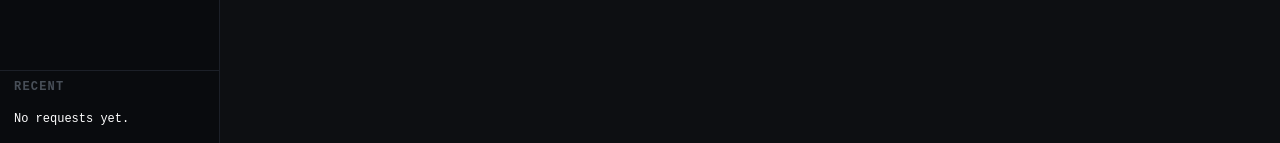
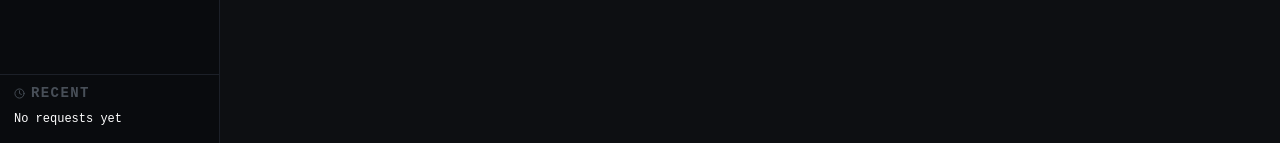
Before and after one commit to vilnout/ReqLab, a React (Vite) app: page / in a window 1280 px wide. Shown: the part 657-800 px from the top of the page. Built offline with nearby package versions, Linux system fonts and the light colour scheme.

Commit message:
feat: add recent history to sidebar via RecentHistory component

```diff
--- /dev/null
+++ b/src/components/layout/sidebar/RecentHistory.tsx
@@ -0,0 +1,61 @@
+import { MethodBadge } from "@/components/request/MethodSelector";
+import { DeleteButton } from "@/components/ui/DeleteButton";
+import { useRequestStore } from "@/stores/requestStore";
+import type { HistoryEntry } from "@/types";
+import { Clock } from "lucide-react";
+
+export const RecentHistory = () => {
+  const history = useRequestStore((s) => s.history);
+  const clearHistory = useRequestStore((s) => s.clearHistory);
+  const loadRequest = useRequestStore((s) => s.loadRequest);
+
+  const getDisplayName = (entry: HistoryEntry) => {
+    try {
+      return new URL(entry.config.url).pathname;
+    } catch {
+      return entry.config.url;
+    }
+  };
+  return (
+    <div className="border-border-default flex max-h-60 shrink-0 flex-col border-t">
+      <div className="group flex shrink-0 items-center justify-between px-3.5 py-2">
+        <div className="flex items-center gap-1.5">
+          <Clock size={11} strokeWidth={2} className="text-text-ghost" />
+          <span className="text-text-ghost font-mono text-sm font-semibold tracking-widest uppercase">
+            Recent
+          </span>
+        </div>
+        {history.length > 0 && (
+          <DeleteButton onDelete={clearHistory} size={15} />
+        )}
+      </div>
+
+      <div className="overflow-y-auto pb-2">
+        {history.length === 0 && (
+          <p className="px-3.5 pb-2 font-mono text-xs text-white">
+            No requests yet
+          </p>
+        )}
+        {history.map((entry) => (
+          <button
+            key={entry.id}
+            onClick={() => loadRequest(entry.config)}
+            className="hover:bg-surface-raised group flex w-full cursor-pointer items-center gap-2 px-3 py-1.5 transition-colors"
+          >
+            <MethodBadge method={entry.config.method} size="sm" />
+            <span className="text-text-ghost group-hover:text-text-muted min-w-0 flex-1 truncate text-left font-mono text-xs transition-colors">
+              {getDisplayName(entry)}
+            </span>
+            {entry.response && (
+              <span
+                className={`shrink-0 font-mono text-[9px] ${entry.response.status < 400 ? "text-status-success" : "text-status-error"} `}
+              >
+                {entry.response.status}
+              </span>
+            )}
+          </button>
+        ))}
+      </div>
+    </div>
+  );
+};
--- a/src/components/layout/sidebar/Sidebar.tsx
+++ b/src/components/layout/sidebar/Sidebar.tsx
@@ -1,4 +1,5 @@
 import { CollectionItem } from "@/components/layout/sidebar/CollectionItem";
+import { RecentHistory } from "@/components/layout/sidebar/RecentHistory";
 import { useRequestStore } from "@/stores/requestStore";
 import { Plus } from "lucide-react";
 import { useState } from "react";
@@ -98,13 +99,7 @@ export const Sidebar = () => {
         ))}
       </div>
 
-      <div className="flex-1" />
-      <div className="text-text-ghost border-border-default border-t px-3.5 py-2 font-mono text-xs font-semibold tracking-widest uppercase">
-        Recent
-      </div>
-      <div className="px-3.5 py-2 pb-4 font-mono text-xs text-white">
-        No requests yet.
-      </div>
+      <RecentHistory />
     </aside>
   );
 };
```
